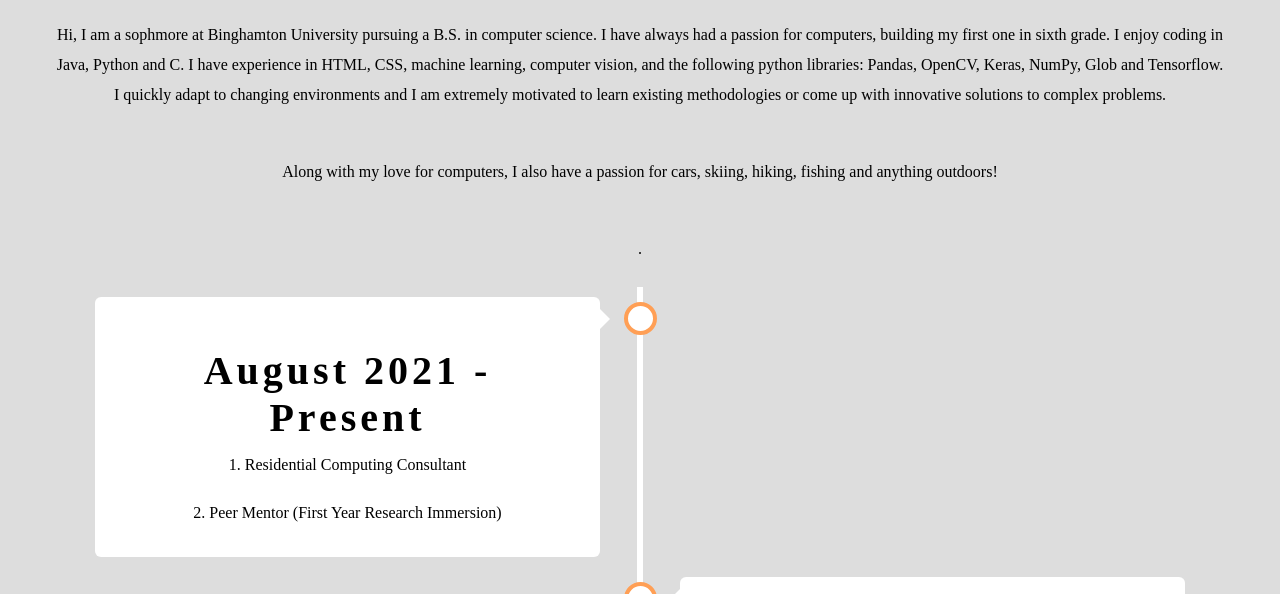
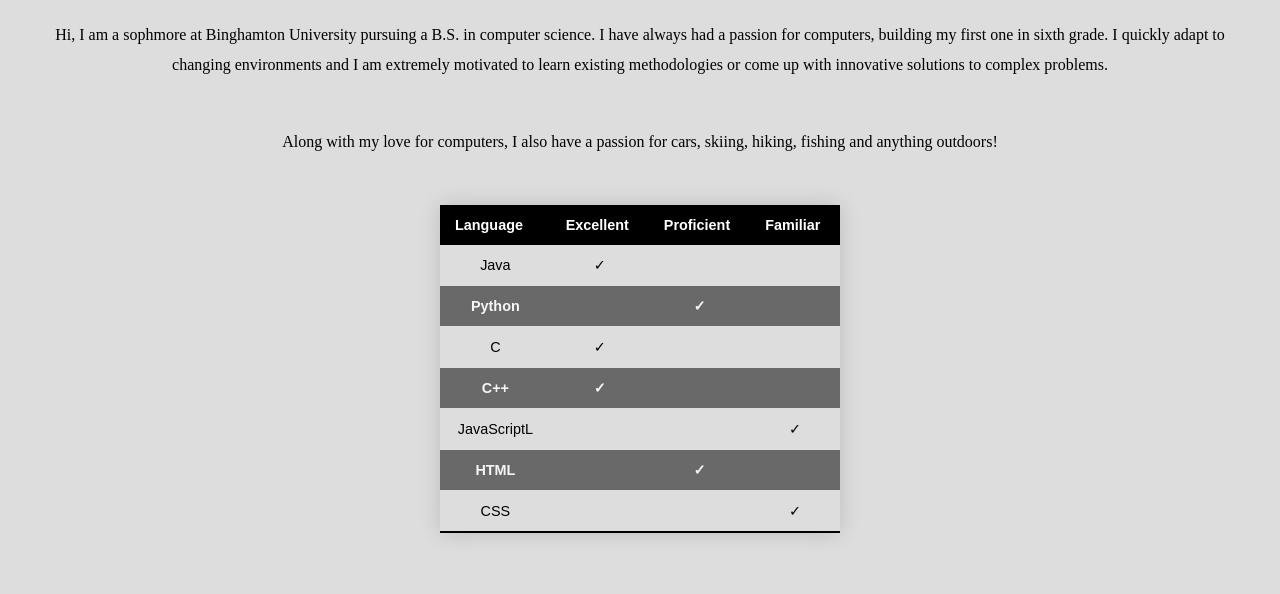
Before and after one commit to davidlyko/davidlyko.github.io, a plain HTML site: page docs/index.html in a window 1280 px wide. Shown: the part 607-1201 px from the top of the page. Drawn offline with Linux system fonts and the light colour scheme.

Commit message:
added table, updated projects, updated resume

```diff
--- a/docs/index.html
+++ b/docs/index.html
@@ -3,7 +3,9 @@
 <head>
 	<title>David Lyko</title>
 	<meta charset="utf-8">
+
 	<link rel="stylesheet" type="text/css" href="third.css">
+
 </head>
 <body>
 
@@ -22,11 +24,9 @@
 				</nav>
 			</div>
 		</header>
-
 		<div class="main-photo">
 			<h2>David Lyko</h2>
 		</div>
-
 		<div class="Content-Area">
 			<div class="wrap">
 				<a id="About-me"></a>
@@ -34,9 +34,64 @@
 				<p>.</p>
 
 				<h2>About Me</h2>
-				<p>Hi, I am a sophmore at Binghamton University pursuing a B.S. in computer science. I have always had a passion for computers, building my first one in sixth grade. I enjoy coding in Java, Python and C. I have experience in HTML, CSS, machine learning, computer vision, and the following python libraries: Pandas, OpenCV, Keras, NumPy, Glob and Tensorflow. I quickly adapt to changing environments and I am extremely motivated to learn existing methodologies or come up with innovative solutions to complex problems. </p>
+				<p>Hi, I am a sophmore at Binghamton University pursuing a B.S. in computer science. I have always had a passion for computers, building my first one in sixth grade. I quickly adapt to changing environments and I am extremely motivated to learn existing methodologies or come up with innovative solutions to complex problems. </p>
 
 				<p>Along with my love for computers, I also have a passion for cars, skiing, hiking, fishing and anything outdoors!  </p>
+
+				<table class="styled-table">
+    			<thead>
+        			<tr>
+            			<th>Language</th>
+            			<th>Excellent</th>
+            			<th>Proficient</th>
+            			<th>Familiar</th>
+        			</tr>
+    			</thead>
+    			<tbody>
+        			<tr>
+            			<td>Java</td>
+            			<td>✓</td>
+            			<td></td>
+            			<td></td>
+        			</tr>
+        			<tr class="active-row">
+            			<td>Python</td>
+            			<td></td>
+            			<td>✓</td>
+            			<td></td>
+        			</tr>
+        			<tr>
+            			<td>C</td>
+            			<td>✓</td>
+            			<td></td>
+            			<td></td>
+        			</tr>
+        			<tr class="active-row">
+            			<td>C++</td>
+            			<td>✓</td>
+            			<td></td>
+            			<td></td>
+        			</tr>
+        			<tr>
+            			<td>JavaScriptL</td>
+            			<td></td>
+            			<td></td>
+            			<td>✓</td>
+        			</tr>
+        			<tr class="active-row">
+            			<td>HTML</td>
+            			<td></td>
+            			<td>✓</td>
+            			<td></td>
+        			</tr>
+        			<tr>
+            			<td>CSS</td>
+            			<td></td>
+            			<td></td>
+            			<td>✓</td>
+        			</tr>
+    			</tbody>
+				</table>
 
 				<p>.</p>
 
@@ -117,9 +172,20 @@
 						</a>
 						<a href="https://github.com/davidlyko/FRIMahjong">
 						<div><img src="mahjong.jpg" ; style="width:560px;height:420px;" align="center"></div>
-
+						</a>
 
 				</div>
+
+				<div class = "grid">
+						<a href="https://github.com/davidlyko/ski-resort-recommender">
+						<div><img src="ski_resort_recommender.jpg" ; style="width:560px;height:420px;" align="center"></div>
+						</a>
+						<a href="https://github.com/davidlyko/davidlyko.github.io">
+						<div><img src="portfolio_website.jpg" ; style="width:560px;height:420px;" align="center"></div>
+						</a>
+
+				</div>
+
 
 				<a id="experience"></a>
 
--- a/docs/third.css
+++ b/docs/third.css
@@ -48,7 +48,7 @@ nav a{
 }
 
 .main-photo{
-	/*width: 100%;*/
+	width: 100%;
 	height: 500px;
 	position: fixed;
 	top: 100px;
@@ -72,7 +72,8 @@ nav a{
 	position: relative;
 	top: 450px;
 	background: #ddd;
-	height: 4900px;
+	/* Adjust height as needed!!! */
+	height: 5700px;
 }
 
 .Content-Area h2{
@@ -244,3 +245,41 @@ body {
 .wrap p{
 	font-size: 16px;
 }
+
+/* IMPORT TABLE */
+.styled-table {
+		align-content: center;
+    border-collapse: collapse;
+    margin: 25px 0;
+    margin-left: auto;
+ 	  margin-right: auto;
+    font-size: 0.9em;
+    font-family: sans-serif;
+    min-width: 400px;
+    box-shadow: 0 0 20px rgba(0, 0, 0, 0.15);
+}
+.styled-table thead tr{
+    background-color: black;
+
+    color: white;
+    text-align: left;
+}
+.styled-table th,
+.styled-table td{
+    padding: 12px 15px;
+}
+.styled-table tbody tr {
+    border-bottom: 1px solid #dddddd;
+}
+
+.styled-table tbody tr:nth-of-type(even) {
+    background-color: dimgray;
+}
+
+.styled-table tbody tr:last-of-type {
+    border-bottom: 2px solid black;
+}
+.styled-table tbody tr.active-row {
+    font-weight: bold;
+    color: whitesmoke;
+}
```
Also changed, not shown: docs/portfolio.jpg (added), docs/portfolio_website.jpg (added), docs/ski_resort_recommender.jpg (added), 1 other file.
